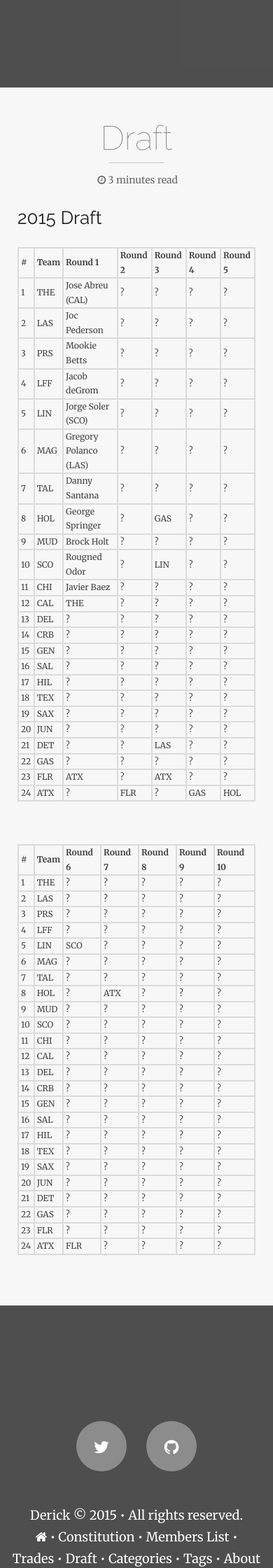
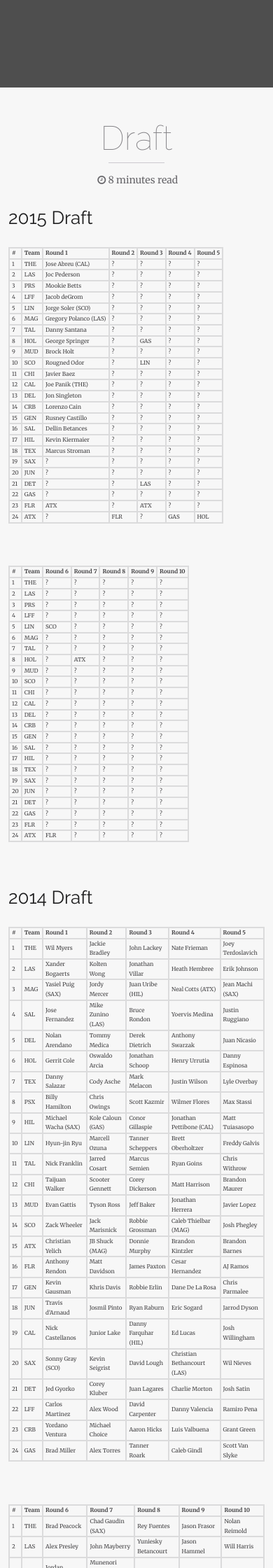
Before and after one commit to ADML1/adml1.github.io, a Jekyll site: the page built from draft.md, in a window 390 px wide. Shown: the part 415-2655 px from the top of the page at 70% size. Built offline with Jekyll 4.4.1, drawn with Linux system fonts in a browser that asks for light colours; nearby versions of some CDN libraries; some of the changed text lies outside the part shown.

Commit message:
Update draft and change padding to make more mobile friendly.

```diff
--- a/assets/css/style.css
+++ b/assets/css/style.css
@@ -4091,7 +4091,11 @@
     td,
     th {
       padding: 0 3px;
-      font-size: 12px;
+      font-size: 0.8rem;
+    }
+
+    .container {
+      padding: 0 2px;
     }
 }
 
--- a/draft.md
+++ b/draft.md
@@ -22,13 +22,13 @@
 9 | MUD | Brock Holt | ? | ? | ? | ?
 10 | SCO | Rougned Odor | ? | LIN | ? | ?
 11 | CHI | Javier Baez | ? | ? | ? | ?
-12 | CAL | THE | ? | ? | ? | ?
-13 | DEL | ? | ? | ? | ? | ?
-14 | CRB | ? | ? | ? | ? | ?
-15 | GEN | ? | ? | ? | ? | ?
-16 | SAL | ? | ? | ? | ? | ?
-17 | HIL | ? | ? | ? | ? | ?
-18 | TEX | ? | ? | ? | ? | ?
+12 | CAL | Joe Panik (THE) | ? | ? | ? | ?
+13 | DEL | Jon Singleton | ? | ? | ? | ?
+14 | CRB | Lorenzo Cain | ? | ? | ? | ?
+15 | GEN | Rusney Castillo | ? | ? | ? | ?
+16 | SAL | Dellin Betances | ? | ? | ? | ?
+17 | HIL | Kevin Kiermaier | ? | ? | ? | ?
+18 | TEX | Marcus Stroman | ? | ? | ? | ?
 19 | SAX | ? | ? | ? | ? | ?
 20 | JUN | ? | ? | ? | ? | ?
 21 | DET | ? | ? | LAS | ? | ?
@@ -64,3 +64,63 @@
 22 | GAS | ? | ? | ? | ? | ?
 23 | FLR | ? | ? | ? | ? | ?
 24 | ATX | FLR | ? | ? | ? | ?
+
+<br>
+
+# 2014 Draft
+
+\# | Team | Round 1 | Round 2 | Round 3 | Round 4 | Round 5
+--|------|---------|---------|---------|---------|---------
+1 | THE | Wil Myers | Jackie Bradley | John Lackey| Nate Frieman | Joey Terdoslavich
+2 | LAS | Xander Bogaerts | Kolten Wong | Jonathan Villar |Heath Hembree | Erik Johnson
+3  | MAG  | Yasiel Puig (SAX) | Jordy Mercer    | Juan Uribe (HIL) | Neal Cotts (ATX) | Jean Machi (SAX)
+4 | SAL | Jose Fernandez  | Mike Zunino (LAS) | Bruce Rondon  | Yoervis Medina  | Justin Ruggiano
+5 | DEL | Nolan Arendano  | Tommy Medica    | Derek Dietrich  | Anthony Swarzak | Juan Nicasio
+6 |  HOL | Gerrit Cole | Oswaldo Arcia   | Jonathan Schoop | Henry Urrutia   | Danny Espinosa
+7  | TEX | Danny Salazar   | Cody Asche  | Mark Melacon    | Justin Wilson   | Lyle Overbay
+8  | PSX | Billy Hamilton  | Chris Owings    | Scott Kazmir    | Wilmer Flores   | Max Stassi
+9  | HIL | Michael Wacha  (SAX) | Kole Caloun (GAS) | Conor Gillaspie | Jonathan Pettibone (CAL)  | Matt Tuiasasopo
+10 |  LIN | Hyun-jin Ryu    | Marcell Ozuna   | Tanner Scheppers    | Brett Oberholtzer   | Freddy Galvis
+11  | TAL | Nick Franklin   | Jarred Cosart   | Marcus Semien   | Ryan Goins  | Chris Withrow
+12  | CHI | Taijuan Walker  | Scooter Gennett | Corey Dickerson | Matt Harrison   | Brandon Maurer
+13  | MUD | Evan Gattis | Tyson Ross  | Jeff Baker  | Jonathan Herrera    | Javier Lopez
+14  | SCO | Zack Wheeler    | Jack Marisnick  | Robbie Grossman | Caleb Thielbar (MAG) | Josh Phegley
+15  | ATX | Christian Yelich    | JB Shuck (MAG)   | Donnie Murphy   | Brandon Kintzler    | Brandon Barnes
+16  | FLR | Anthony Rendon  | Matt Davidson   | James Paxton    | Cesar Hernandez | AJ Ramos
+17 | GEN | Kevin Gausman   | Khris Davis | Robbie Erlin    | Dane De La Rosa | Chris Parmalee
+18 | JUN | Travis d'Arnaud | Josmil Pinto    | Ryan Raburn | Eric Sogard | Jarrod Dyson
+19  | CAL | Nick Castellanos    | Junior Lake | Danny Farquhar (HIL)  | Ed Lucas    | Josh Willingham
+20  | SAX | Sonny Gray (SCO)  | Kevin Seigrist  | David Lough | Christian Bethancourt (LAS)  | Wil Nieves
+21  | DET | Jed Gyorko  | Corey Kluber    | Juan Lagares    | Charlie Morton  | Josh Satin
+22  | LFF | Carlos Martinez | Alex Wood   | David Carpenter | Danny Valencia  | Ramiro Pena
+23  | CRB | Yordano Ventura | Michael Choice  | Aaron Hicks | Luis Valbuena   | Grant Green
+24  | GAS | Brad Miller | Alex Torres | Tanner Roark    | Caleb Gindl | Scott Van Slyke
+
+<br>
+
+\# | Team | Round 6 | Round 7 | Round 8 | Round 9 | Round 10
+---|------|---------|---------|---------|---------|----------
+1 | THE | Brad Peacock  | Chad Gaudin (SAX) | Rey Fuentes | Jason Frasor    | Nolan Reimold
+2 | LAS | Alex Presley  | John Mayberry   | Yuniesky Betancourt | Jason Hammel    | Will Harris
+3  | MAG | Jordan Schafer   | Munenori Kawasaki (SCO)   | Endy Chavez | Jake Elmore | Alex Colome
+4 | SAL | Andrew Miller | Chris Herrmann  | JR Murphy   | Zach Walters    | Adam Warren
+5 | DEL | Jake Diekman  | Chad Qualls | Jesse Chavez    | Jayson Nix  | Taylor Jordan
+6 |  HOL | Allen Webster    | Nick Tepesch    | Chris Stewart   | Carlos Carrasco | Kevin Gregg
+7  | TEX | Tom Wilhelmsen  | John Axford | Logan Schafer   | Tim Stauffer    | Michael Kohn
+8  | PSX | Roberto Hernandez    | Wesley Wright   | Esmil Rogers    | Clete Thomas    | Kevin Slowey
+9  | HIL | Chris Coghlan    | Seth Maness | Anthony Recker  | Jason Bay   | Jimmy Nelson
+10 |  LIN | Ryan Webb   | Anthony Varvaro | Kevin Chapman   | Ross Ohlendorf  | Jeff Beliveau
+11  | TAL | Charlie Culberson   | Chad Jenkins    | Andrew Bailey   | Joe Ortiz   | Chris Dickerson
+12  | CHI | Rob Brantley    | Vin Mazzaro | Carter Capps    | Jeff Bianchi    | Omar Quintanilla
+13  | MUD | Manny Parra | Stephen Vogt    | Yusmeiro Petit  | David Ross  | Michael Bowden
+14  | SCO | Will Smith  | Tim Beckham | Engel Beltre    | Wilfredo Tovar  | Kelly Shoppach
+15  | ATX | Nick Punto  | Ryan Roberts    | Brian Wilson    | Derek Jeter | Ramon Hernandez
+16  | FLR | Blake Parker    | Andrew Lambo    | Tim Federowicz  | Luis Jimenez    | Scott Downs
+17 | GEN | Tony Sanchez | Ryan Pressly    | Steve Pearce    | Eduardo Escobar | Sean Nolin
+18 | JUN | Jared Burton | Jeremy Affeldt  | Brandon Workman | Kyle Gibson | Mark DeRosa
+19  | CAL | Tom Koehler | Dallas Keuchel  | Ian Krol    | Carlos Marmol   | Abraham Almonte
+20  | SAX | Brian Roberts    | Bryan Morris (MAG)   | Tony Abreu  | Dan Otero   | Vic Black
+21  | DET | Brandon Cumpton | Sean Rodriguez  | Carlos Corporan | Chris Rusin | Jake Petricka
+22  | LFF | Tyler Lyons | Carlos Torres   | Juan Perez  | Burch Smith | David Hale
+23  | CRB | Oliver Perez    | Aaron Crow  | Marwin Gonzalez | Drake Britton   | Dustin McGowan
+24  | GAS | Sergio Santos   | Alfredo Simon   | Jose Ramirez    | Daisuke Matsuzaka   | Andrew Albers
```
